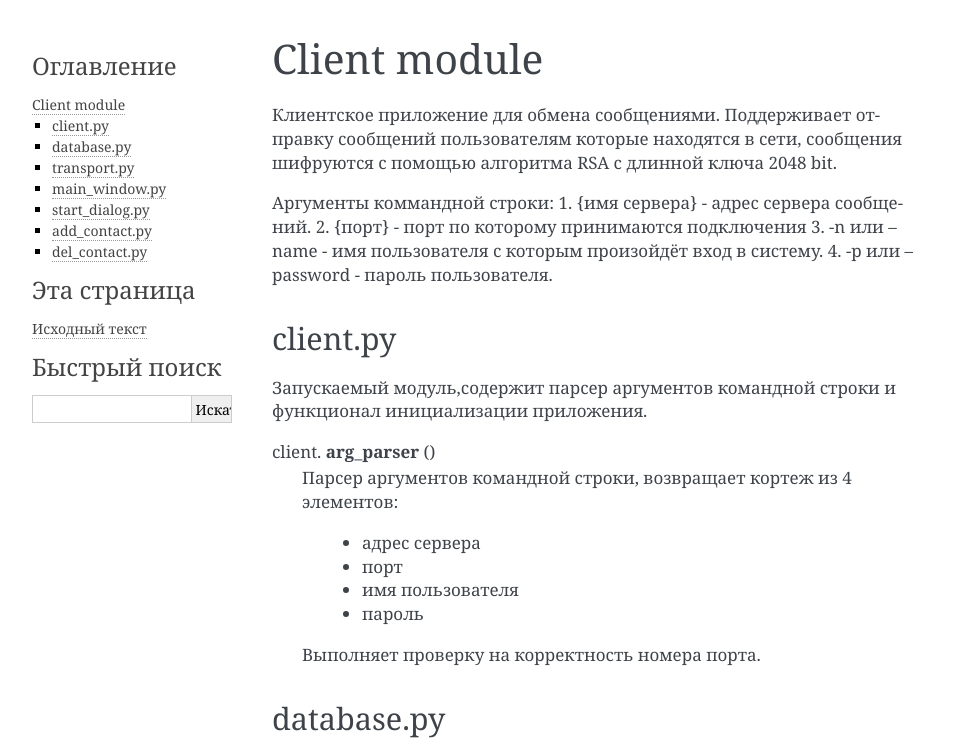
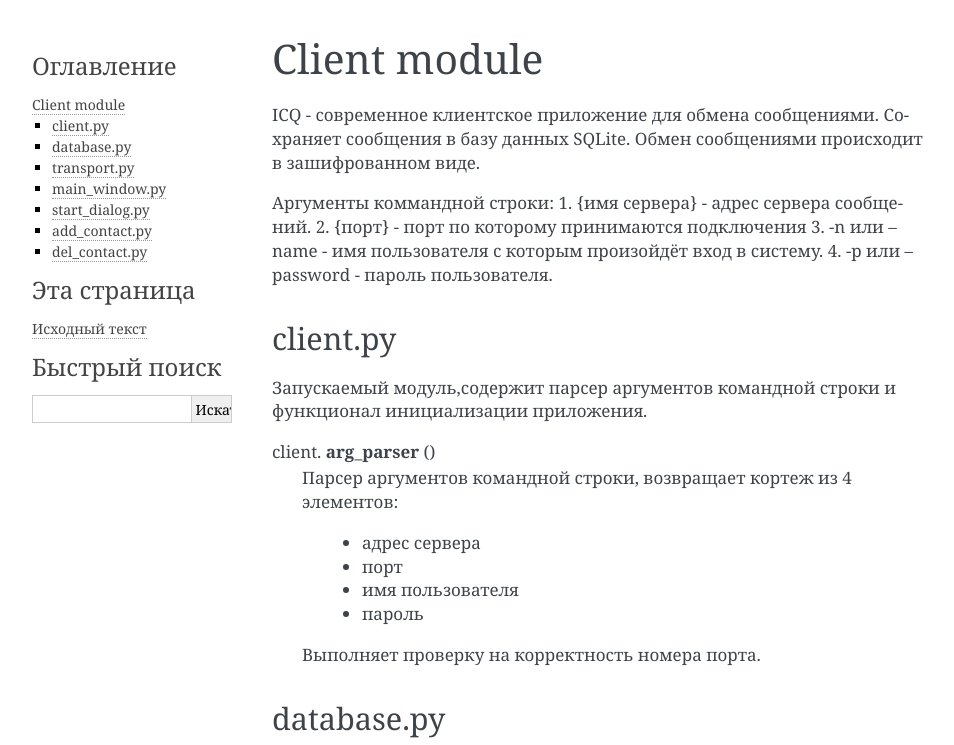
Before and after one commit to a2katD/client-server, a Sphinx documentation site: the page built from messenger/doc/source/client.rst, in a window 1280 px wide, cut to the strip 0-745 px from the top of the page. Shown: the whole strip, without its empty margins (148-1102 px from the left). Built offline with Sphinx 7.4.7, drawn with Linux system fonts in a browser that asks for light colours; pages that are not in the unit, such as notebooks, are missing from menus.

Commit message:
edit doc end

```diff
--- a/messenger/doc/source/client.rst
+++ b/messenger/doc/source/client.rst
@@ -1,9 +1,9 @@
 Client module
 =================================================
 
-Клиентское приложение для обмена сообщениями. Поддерживает
-отправку сообщений пользователям которые находятся в сети, сообщения шифруются
-с помощью алгоритма RSA с длинной ключа 2048 bit.
+ICQ - современное клиентское приложение для обмена сообщениями.
+Сохраняет сообщения в базу данных SQLite.
+Обмен сообщениями происходит в зашифрованном виде.
 
 Аргументы коммандной строки:
 1. {имя сервера} - адрес сервера сообщений.
--- a/messenger/doc/source/server.rst
+++ b/messenger/doc/source/server.rst
@@ -2,6 +2,7 @@
 =================================================
 
 Мессенджер ICQ.
+Серверная часть месенджера для обмена сообщениями.
 
 Аргементы командной стороки:
 1. -p - Порт на котором принимаются соединения
```
Also changed, not shown: 8 other files.
